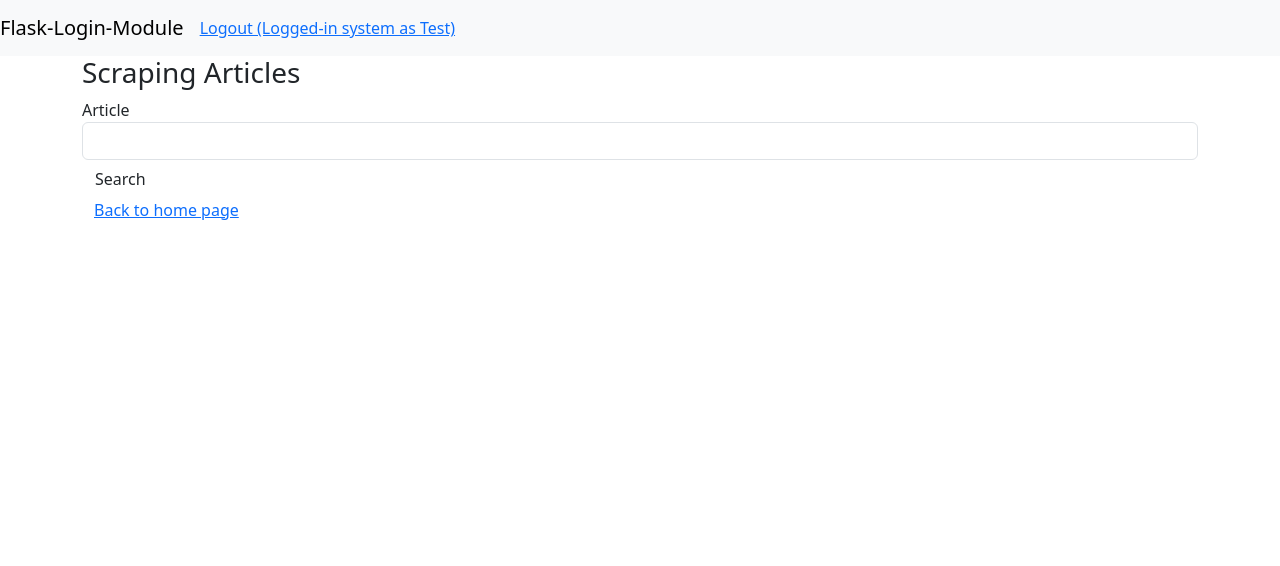
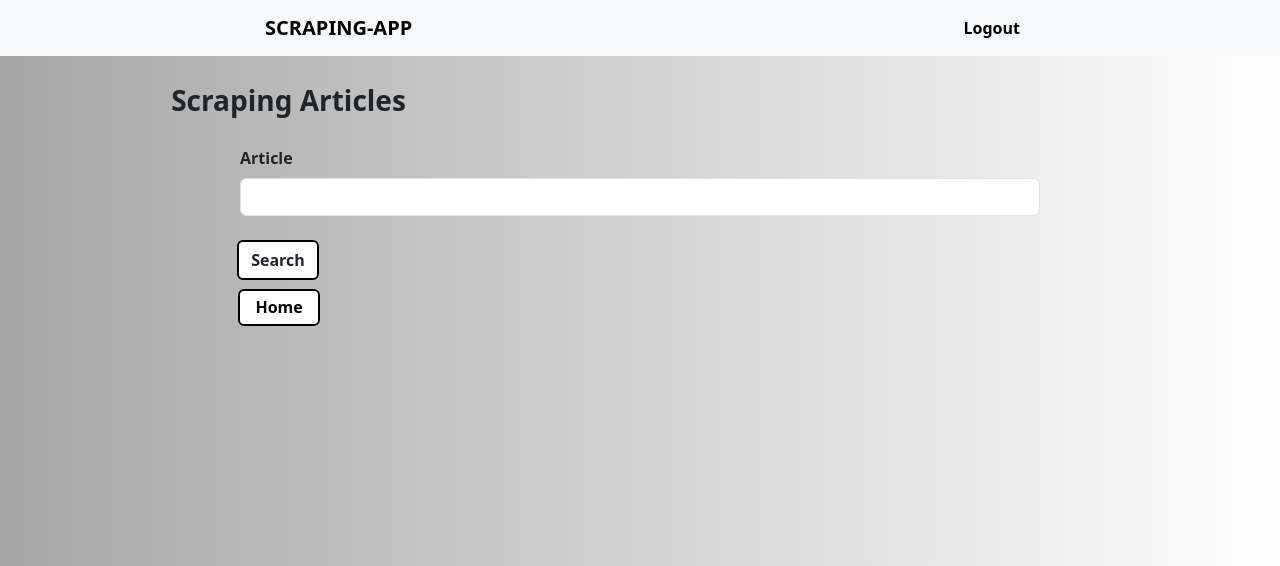
Before and after one commit to daniel234423/Login-app-flask, a Flask app: page /scraping in a window 1280 px wide. Shown: the top 566 px of the page. Run offline with Flask 3, Linux system fonts and the light colour scheme; a user stored in the database is signed in; some libraries are stand-ins or nearby versions.

Commit message:
integracion de diseño para la app de login en flask

```diff
--- a/app/auth/templates/layout.html
+++ b/app/auth/templates/layout.html
@@ -6,21 +6,23 @@
 <head>
     <title>Flask-app-scraping</title>
     <meta charset="utf-8">
+    <link rel="stylesheet" href="">
     <link href="https://cdn.jsdelivr.net/npm/bootstrap@5.3.2/dist/css/bootstrap.min.css" rel="stylesheet"
         integrity="sha384-T3c6CoIi6uLrA9TneNEoa7RxnatzjcDSCmG1MXxSR1GAsXEV/Dwwykc2MPK8M2HN" crossorigin="anonymous">
     <script src="https://cdn.jsdelivr.net/npm/bootstrap@5.3.2/dist/js/bootstrap.bundle.min.js"
         integrity="sha384-C6RzsynM9kWDrMNeT87bh95OGNyZPhcTNXj1NW7RuBCsyN/o0jlpcV8Qyq46cDfL"
         crossorigin="anonymous"></script>
+        <link rel="stylesheet" href="{{ url_for('static', filename='css/style.css' ) }}">
 </head>
 {%endblock head%}
 
 <body>
     <nav class="navbar navbar-expand-lg navbar-light bg-light">
-        <a class="navbar-brand" href="#">Flask-Login-Module</a>
+        <a class="navbar-brand" href="#">SCRAPING-APP</a>
         <ul class="nav">
             {%if current_user.is_authenticated%}
             <li class="nav-item">
-                <a class="nav-link-active" href="{{url_for('authentication.log_out_user')   }}">Logout (Logged-in system as {{current_user.user_name.title()}})</a>
+                <a class="nav-link-active" href="{{url_for('authentication.log_out_user')   }}">Logout</a>
             </li>
             {%else%}
             <li class="nav-item">
--- a/app/auth/templates/scraping.html
+++ b/app/auth/templates/scraping.html
@@ -14,8 +14,9 @@
     </ul>
     {%endfor%}
     {%endif%}
-        <div class="container">
-            <span class="label laber-success"><a href="{{url_for('authentication.homepage')}}">Back to home page</a></span>
+    <div class="container" id="btn-home-page">
+        <span id="home" class="label laber-success"><a href="{{url_for('authentication.homepage')}}">Home</a></span>
     </div>
 </div>
+
 {%endblock content%}
--- /dev/null
+++ b/app/static/css/style.css
@@ -0,0 +1,93 @@
+*{
+    font-weight: bold;
+}
+body {
+    background: linear-gradient(to right, #A6A6A6, #FFFFFF);
+}
+.navbar {
+    display: flex!important;
+    justify-content: space-around!important;
+}
+#home-page {
+    display: flex!important;
+    justify-content: center!important;
+}
+#text {
+    margin: 1% !important;
+}
+.navbar-brand {
+    font-weight: bold !important;
+}
+.nav-item a {
+    text-decoration: none!important;
+    padding: 9% !important;
+    color: black !important;
+}
+
+
+#btn-scraping {
+    width: 100%!important;
+    display: flex !important;
+    justify-content: center!important;
+    margin-top: 5em !important;
+}
+#btn-scraping a {
+    color: black!important;
+    text-decoration: none !important;
+    padding: 10% !important;
+    border: 2px solid black !important;
+    background-color: white!important;
+    border-radius:6px !important ;
+}
+.form {
+    display: flex!important;
+    flex-direction: column!important;
+    align-items: center!important;
+    justify-content: center !important;
+}
+#search_article {
+    margin-bottom: 1% !important;
+    width: 50em !important;
+}
+#search {
+    background-color: white;
+    font-weight: bold;
+    margin-top: 1em !important;
+    margin-right: 90.5% !important;
+    border: 2px solid black !important;
+    border-radius: 6px !important;
+}
+.form h3 {
+    margin-right: 63% !important;
+    margin-top: 1em!important;
+    margin-bottom: 1em!important;
+    font-weight: bold;
+}
+.control-label {
+    margin-bottom: 1% !important;
+}
+.required {
+    width: 50em !important;
+}
+#submit {
+    background-color: white !important;
+    margin-top: 1em !important;
+    margin-right: 92% !important;
+}
+.checkbox {
+    width: 50em !important;
+}
+#home {
+    background-color: white !important;
+    border: 2px solid black !important;
+    border-radius: 6px !important;
+    padding: 0.5% 1.4% !important;
+    margin-left: 13.2% !important;
+}
+#home a {
+    text-decoration: none !important;
+    color: black !important;
+}
+#btn-home-page {
+    margin-top: 1em !important;
+}
--- a/requirements.txt
+++ b/requirements.txt
@@ -7,6 +7,6 @@ WTForms
 SQLAlchemy
 Flask-WTF
 email_validator
-BeautifulSoup
-request
+beautifulsoup4
+requests
 lxml
```
Also changed, not shown: app/auth/templates/homepage.html (+4 -4 lines), app/auth/templates/registration.html (line endings or trailing spaces). Lines whose indentation alone changed are shown as unchanged.
